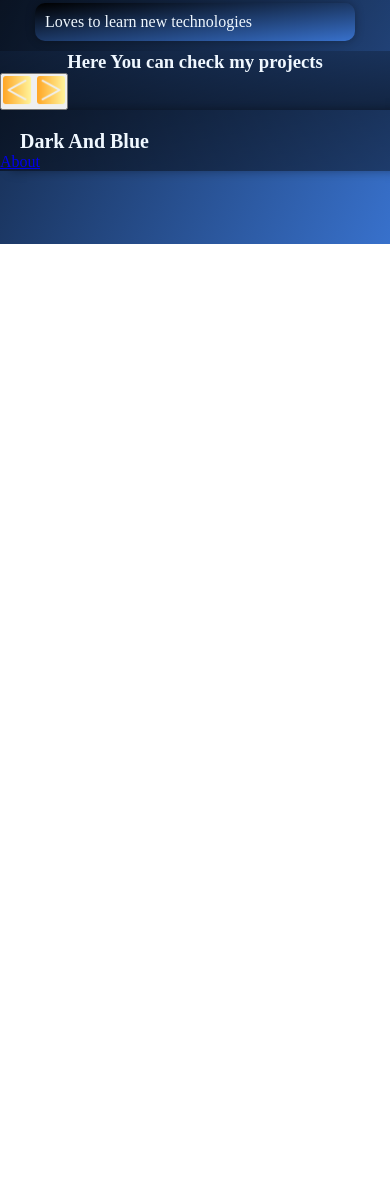
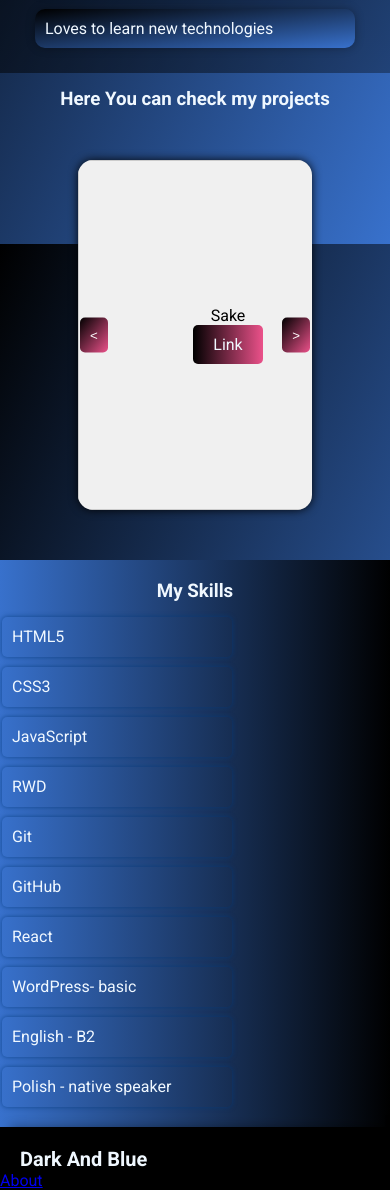
Before and after one commit to KasiaKaz14/personal, a plain HTML site: page index.html in a window 390 px wide. Shown: the part 600-1790 px from the top of the page. Before the commit the page ends 844 px from the top, so only its background shows below. Drawn offline with Linux system fonts and the light colour scheme.

Commit message:
mobile almost done

```diff
--- a/css/styles.css
+++ b/css/styles.css
@@ -14,6 +14,7 @@ body {
   width: 100vw;
   height: 100vh;
   background: linear-gradient(to right bottom, var(--dark), var(--blue));
+  font-family: "Roboto", sans-serif;
 }
 
 /* styles for mobile menu */
@@ -199,7 +200,7 @@ header {
   flex-direction: column;
   align-items: center;
   gap: 15px;
-  padding-bottom: 10px;
+  padding-bottom: 25px;
   color: var(--main-font-color);
   list-style: none;
 }
@@ -213,8 +214,13 @@ header {
 }
 
 .projects {
-  width: 100%;
-
+  display: flex;
+  align-items: center;
+  justify-content: center;
+  position: relative;
+  width: 60vw;
+  margin: 50px auto;
+  border-radius: 15px;
   background: linear-gradient(
     to right bottom,
     rgba(0, 0, 0, 0.35),
@@ -225,17 +231,95 @@ header {
 .projects__title {
   display: flex;
   justify-content: center;
+  padding-top: 15px;
   color: var(--main-font-color);
+}
+
+.projects__list {
+  display: flex;
+  border-radius: 15px;
+
+  box-shadow: 0 0 10px 0 rgba(0, 0, 0, 0.9);
+  overflow: hidden;
+  list-style: none;
+}
+
+.projects__list-element {
+  min-width: 300px;
+  min-height: 350px;
+  display: flex;
+  flex-direction: column;
+  justify-content: center;
+  align-items: center;
+  text-align: center;
+  background: #f0f0f0;
+  border: 1px solid #ccc;
+}
+
+.projects__list-link {
+  color: var(--main-font-color);
+  background: linear-gradient(to right, var(--dark), rgb(235, 81, 138));
+  border-radius: 5px;
+  padding: 10px 20px;
+  text-decoration: none;
+  cursor: pointer;
+}
+
+.projects__prev-button,
+.projects__next-button {
+  background: linear-gradient(to right bottom, var(--dark), rgb(235, 81, 138));
+  color: #fff;
+  border: none;
+  cursor: pointer;
+  padding: 10px;
+  border-radius: 5px;
+  position: absolute;
+  top: 50%;
+  transform: translateY(-50%);
+}
+
+.projects__prev-button {
+  left: 2px;
+}
+
+.projects__next-button {
+  right: 2px;
+}
+
+.skills {
+  padding: 20px 2px;
+  background: linear-gradient(to left, var(--dark), var(--blue));
+}
+
+.skills__title {
+  display: flex;
+  justify-content: center;
+  align-items: center;
+  margin-bottom: 15px;
+  color: var(--main-font-color);
+}
+
+.skills__list {
+  display: flex;
+  flex-direction: row;
+  flex-wrap: wrap;
+  gap: 10px;
+  list-style: none;
+}
+
+.skills__list-element {
+  width: 230px;
+  height: 40px;
+  padding: 10px;
+  color: var(--main-font-color);
+  box-shadow: 0 0 5px 0 rgba(4, 57, 123, 0.75);
+  border-radius: 5px;
 }
 
 .footer {
   width: 100%;
   box-shadow: 10px 0 10px 0 rgba(0, 0, 0, 0.35);
-  background: linear-gradient(
-    to right bottom,
-    rgba(0, 0, 0, 0.55),
-    rgba(0, 0, 0, 0.45)
-  );
+  background-color: var(--dark);
 }
 
 .footer__title {
--- a/index.html
+++ b/index.html
@@ -4,6 +4,12 @@
     <meta charset="UTF-8" />
     <meta name="viewport" content="width=device-width, initial-scale=1.0" />
     <title>Personal UI</title>
+    <link rel="preconnect" href="https://fonts.googleapis.com" />
+    <link rel="preconnect" href="https://fonts.gstatic.com" crossorigin />
+    <link
+      href="https://fonts.googleapis.com/css2?family=Barlow+Semi+Condensed:ital,wght@0,100;0,200;0,300;0,400;0,500;0,600;0,700;0,800;0,900;1,100;1,200;1,300;1,400;1,500;1,600;1,700;1,800;1,900&family=Lato:ital,wght@0,100;0,300;0,400;0,700;0,900;1,100;1,300;1,400;1,700;1,900&family=Lexend+Giga:wght@100..900&family=Manrope:wght@200..800&family=Roboto:ital,wght@0,100;0,300;0,400;0,500;0,700;0,900;1,100;1,300;1,400;1,500;1,700;1,900&display=swap"
+      rel="stylesheet"
+    />
     <link rel="stylesheet" href="./css/styles.css" />
   </head>
   <body>
@@ -59,12 +65,51 @@
           </li>
         </ul>
       </section>
+      <h3 class="projects__title">Here You can check my projects</h3>
       <section class="projects">
-        <h3 class="projects__title">Here You can check my projects</h3>
-        <button type="button">
-          <img src="./img/less-than.png" alt="" width="30" />
-          <img src="./img/greater-than.png" alt="" width="30" />
-        </button>
+        <button type="button" class="projects__prev-button">&lt</button>
+        <ul class="projects__list">
+          <li class="projects__list-element">
+            <p>Sake</p>
+            <a
+              href="https://takumi-sake.netlify.app/"
+              class="projects__list-link"
+              >Link</a
+            >
+          </li>
+          <li class="projects__list-element">
+            <p>Nexino Labs</p>
+            <a href="#" class="projects__list-link">Link</a>
+          </li>
+          <li class="projects__list-element">
+            <p>Programming Services</p>
+            <a href="#" class="projects__list-link">Link</a>
+          </li>
+          <li class="projects__list-element"></li>
+          <li class="projects__list-element"></li>
+          <li class="projects__list-element"></li>
+          <li class="projects__list-element"></li>
+          <li class="projects__list-element"></li>
+          <li class="projects__list-element"></li>
+          <li class="projects__list-element"></li>
+        </ul>
+        <button type="button" class="projects__next-button">&gt</button>
+      </section>
+
+      <section class="skills">
+        <h3 class="skills__title">My Skills</h3>
+        <ul class="skills__list">
+          <li class="skills__list-element">HTML5</li>
+          <li class="skills__list-element">CSS3</li>
+          <li class="skills__list-element">JavaScript</li>
+          <li class="skills__list-element">RWD</li>
+          <li class="skills__list-element">Git</li>
+          <li class="skills__list-element">GitHub</li>
+          <li class="skills__list-element">React</li>
+          <li class="skills__list-element">WordPress- basic</li>
+          <li class="skills__list-element">English - B2</li>
+          <li class="skills__list-element">Polish - native speaker</li>
+        </ul>
       </section>
     </main>
     <footer class="footer">
@@ -98,5 +143,6 @@
     </section>
 
     <script src="./js/menu-mobile.js"></script>
+    <script src="./js/scroll-box.js"></script>
   </body>
 </html>
--- a/js/scroll-box.js
+++ b/js/scroll-box.js
@@ -1,6 +1,17 @@
-const projectsList = document.querySelector(".projects__list");
+const prevButton = document.querySelector(".projects__prev-button");
+const nextButton = document.querySelector(".projects__next-button");
+const project = document.querySelector(".projects__list");
 
-function createList() {
-  const element = document.createElement("li");
-  element.classList.add("projects__list-element");
-}
+prevButton.addEventListener("click", () => {
+  project.scrollBy({
+    left: -300,
+    behavior: "smooth",
+  });
+});
+
+nextButton.addEventListener("click", () => {
+  project.scrollBy({
+    left: 300,
+    behavior: "smooth",
+  });
+});
```
